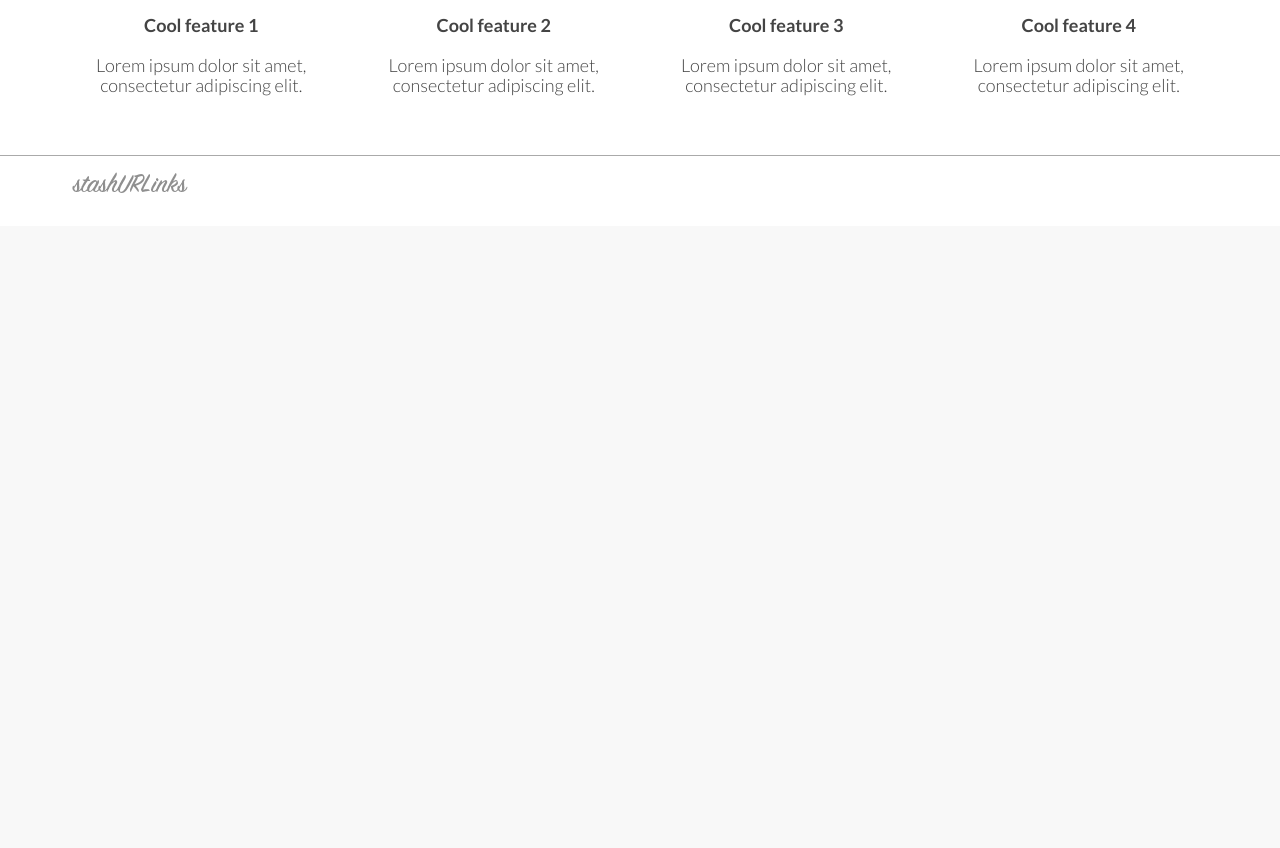
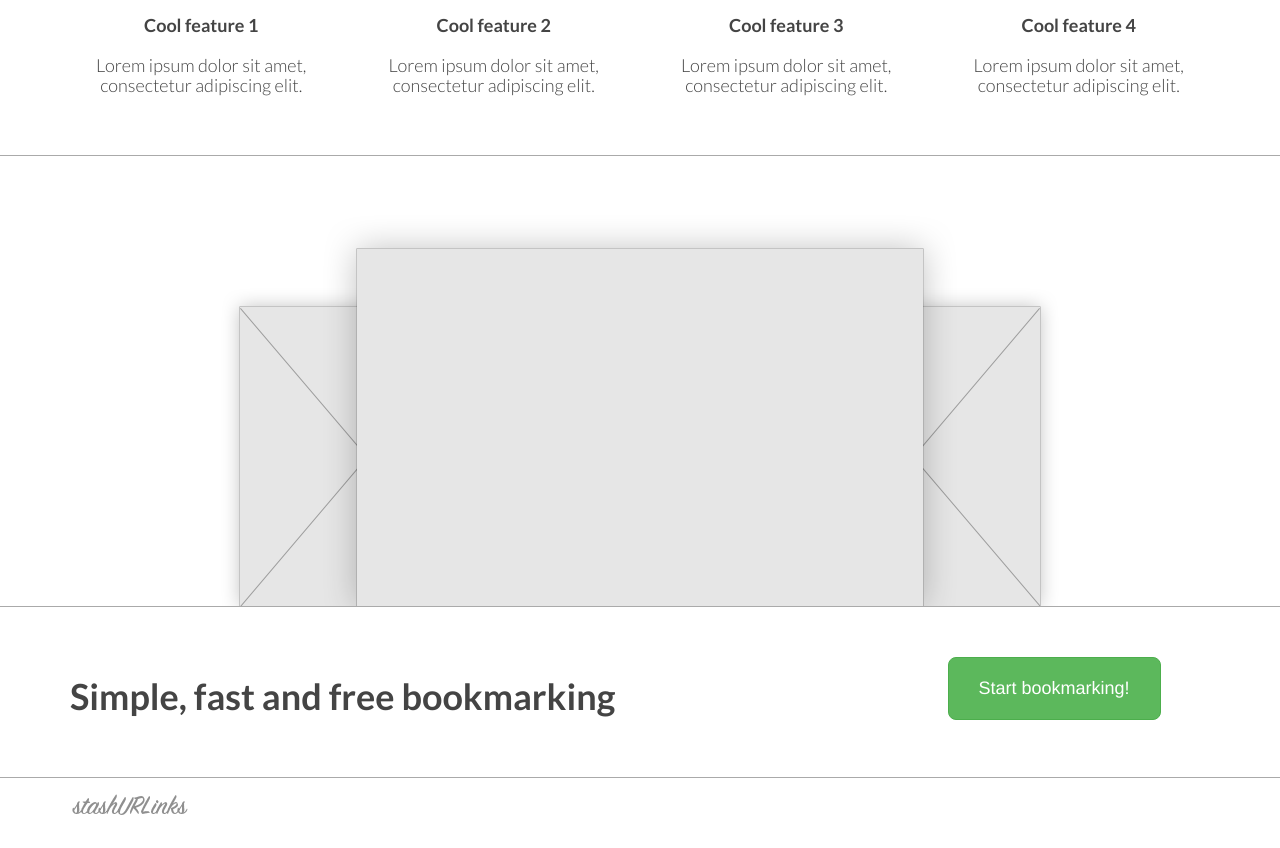
Before and after one commit to nikizh/stashurlinks, a Django app: page / in a window 1280 px wide. Shown: the part 735-1583 px from the top of the page. Before the commit the page ends 928 px from the top, so only its background shows below. Run offline with Django 3.2, Linux system fonts and the light colour scheme; parts of the project's set-up code (start-up, migrations or seed data) failed here and were passed over; some libraries are stand-ins or nearby versions.

Commit message:
Landing page improvements

```diff
--- a/static/css/style.css
+++ b/static/css/style.css
@@ -57,6 +57,10 @@ body {
     margin-bottom: 10px;
 }
 
+.landing-container-bottom0 {
+    padding-bottom: 0px;
+}
+
 .landing-feature {
     color: #444;
     font-size: 18px;
--- a/templates/stashmarksApp/index.html
+++ b/templates/stashmarksApp/index.html
@@ -54,4 +54,27 @@
             </div>
         </div>
     </div>
+
+    <div class="container-fluid landing-container-border landing-container-bottom0 landing-container-top-space">
+        <div class="container">
+            <div class="row">
+                <div class="col-md-12 text-center">
+                    <img src="{% static 'images/placeholder-demo.png' %}" alt="" />
+                </div>
+            </div>
+        </div>
+    </div>
+
+    <div class="container-fluid landing-container-border landing-container-top-space">
+        <div class="container">
+            <div class="row">
+                <div class="col-md-9 landing-header">
+                    <h1>Simple, fast and free bookmarking</h1>
+                </div>
+                <div class="col-md-3">
+                    <a href="/accounts/signup/" class="btn btn-success btn-xlarge">Start bookmarking!</a>
+                </div>
+            </div>
+        </div>
+    </div>
 {% endblock %}
```
Also changed, not shown: static/images/placeholder-demo.png (added).
